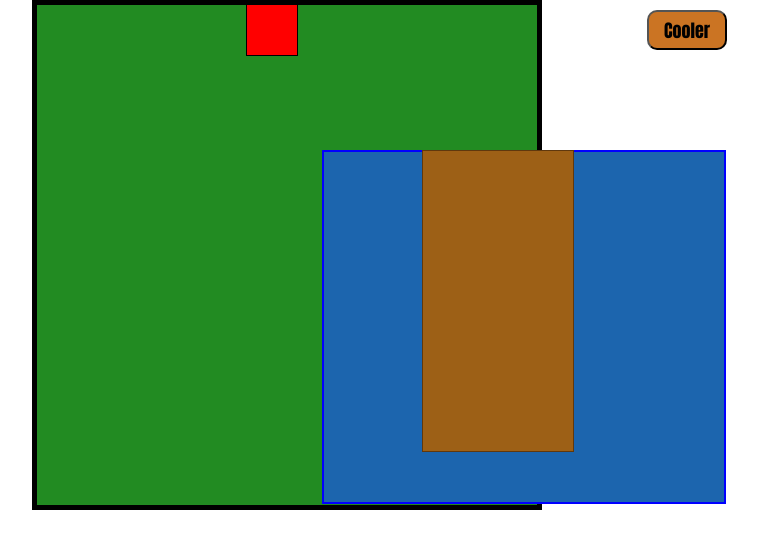
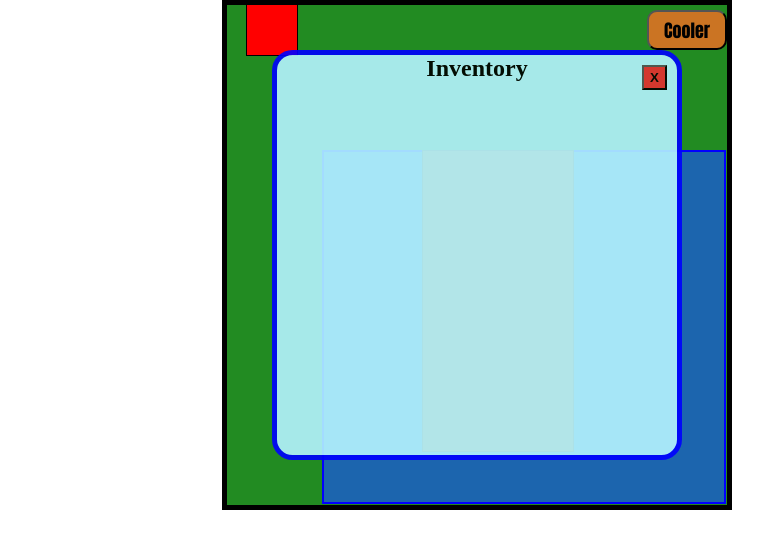
Before and after one commit to Davuld86/Javascript-Fishing-Game-, a plain HTML site: page index.html in a window 1280 px wide. Both pictures are taken after a click on the button "Cooler". Shown: the whole page, without its empty margins (353-1116 px from the left). Drawn offline with Linux system fonts and the light colour scheme.

Commit message:
added inventory page

```diff
--- a/index.html
+++ b/index.html
@@ -10,7 +10,14 @@
         <div id="character" style="top:5px; left:600px; height:50px; width:50px;"></div>
         <div id ="water"></div>
         <div id ="inventory">
+            <div id="storage" hidden>
+                <h2 style = "text-align: center;">Inventory</h2>
+                <button id="closeStorage" >X</button>
 
+
+
+
+            </div>
             <button id="cooler">Cooler</button>
         </div>
         <div id="bridge" style ="background-color:rgb(157, 96, 22);"></div>
--- a/script.js
+++ b/script.js
@@ -200,12 +200,16 @@ function capitalize(word){
 
 window.addEventListener('keydown', (event) => {
   let caughtPkmn =''
+  let pkmnNbr = 0;
+  let randIndex = (Math.floor(Math.random() * 185) + 1);
 if(event.key ==' ' && waterCol()==true) {
 fetch('https://pokeapi.co/api/v2/type/water/')
 .then((response)=> response.json())
 .then((data)=> {
-  caughtPkmn= data.pokemon[Math.floor(Math.random() * 185) + 1].pokemon.name
-  alert(`You caught a ${capitalize(caughtPkmn)}!`)
+  caughtPkmn= data.pokemon[randIndex].pokemon.name;
+  pkmnNbr = data.pokemon[randIndex];
+  console.log(pkmnNbr);
+  confirm(`You caught a ${capitalize(caughtPkmn)}!`)
 })
 
 }
@@ -217,7 +221,18 @@ releasing it (does nothing) or putting it in thier inventory*/
 
 /*The Player can press the inventory button on the top right to
 access the fish that they kept*/
+const inventoryBtn = document.querySelector('#cooler')
+const storageBtn = document.querySelector('#closeStorage')
+const storage = document.querySelector('#storage')
 
+
+inventoryBtn.addEventListener('click',function(){
+  storage.removeAttribute('hidden');
+});
+
+storageBtn.addEventListener('click',function(){
+  storage.setAttribute('hidden',true);
+});
 /* When the player hovers over the fish, its stats (length, weight, type, selling price, etc.) are displayed*/
 
 /* The player can sell the fish from the inventory menu and gain gold equal to its sell price*/
--- a/style.css
+++ b/style.css
@@ -13,8 +13,22 @@
     background-color: forestgreen;
     border: 5px solid black;
     margin: auto;
+    position: fixed;
+    left: 575px;
     overflow: hidden;
     z-index: 0;
+}
+
+#storage{
+    position: fixed;
+    width: 400px;
+    height: 400px;
+    left: 625px;
+    top:50px;
+    opacity: 90%;
+    background-color: rgb(181, 244, 255);
+    border: 5px solid blue;
+    border-radius: 5%;
 }
 #character{
     width: 50px;
@@ -54,6 +68,18 @@
     z-index: 5;
 }
 
+#closeStorage{
+    position:absolute;
+    width:25px;
+    height: 25px;
+    font-weight: bold;
+    top:5px;
+    right: 5px;
+    margin-right: 5px;
+    margin-top: 5px;
+    background-color: rgb(231, 48, 48);
+}
+
 #cooler{
     width:80px;
     height:40px;
```
